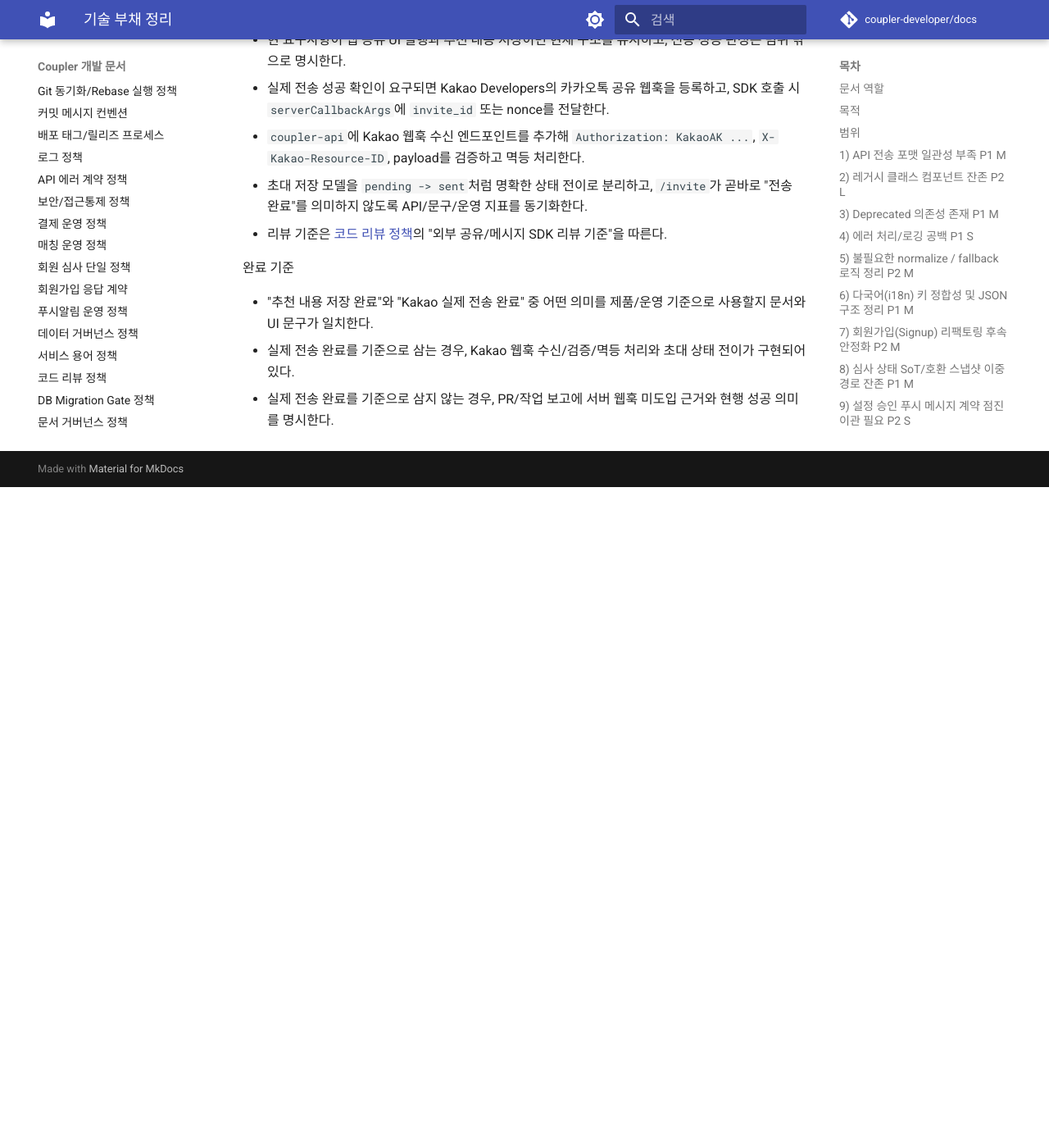
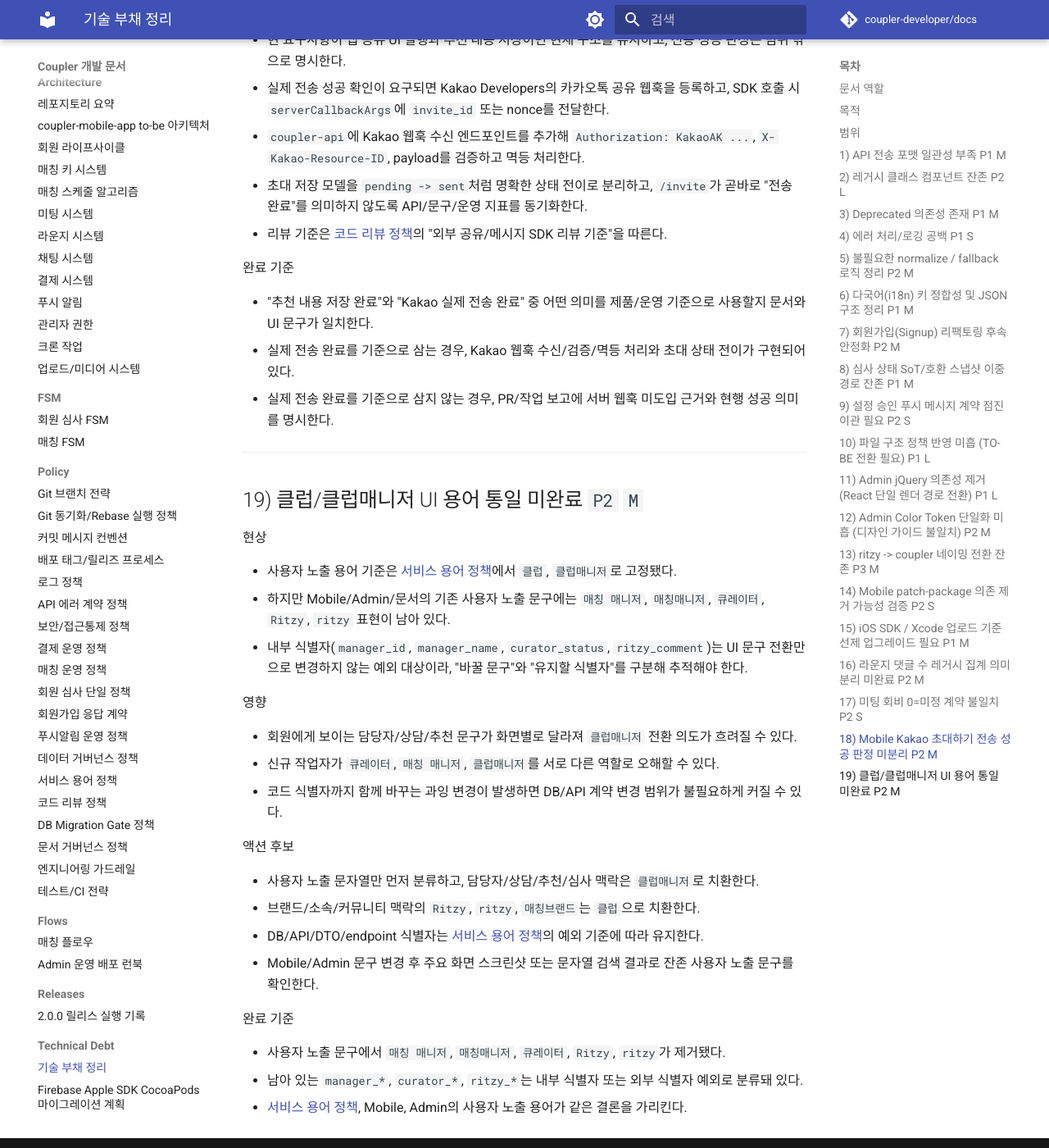
Before and after one commit to coupler-developer/docs, an MkDocs documentation site: the page built from content/technical-debt/technical-debt.md, in a window 1280 px wide and 1400 px high, scrolled down 12234 px. Shown: the whole window at 82% size. Built offline with MkDocs 1.6.1 and Material for MkDocs 9.7.7, drawn with Linux system fonts in a browser that asks for light colours; comment, search, counter and statistics services are not loaded; before the commit the page ends 12828 px from its top, so only the background shows below that.

Commit message:
docs: 용어 통일 부채 추가
Changes:
- 클럽/클럽매니저 UI 용어 통일 잔존 이슈를 기술부채에 추가

Tests:
- yarn validate:docs

```diff
--- a/content/technical-debt/technical-debt.md
+++ b/content/technical-debt/technical-debt.md
@@ -421,3 +421,32 @@
 - "추천 내용 저장 완료"와 "Kakao 실제 전송 완료" 중 어떤 의미를 제품/운영 기준으로 사용할지 문서와 UI 문구가 일치한다.
 - 실제 전송 완료를 기준으로 삼는 경우, Kakao 웹훅 수신/검증/멱등 처리와 초대 상태 전이가 구현되어 있다.
 - 실제 전송 완료를 기준으로 삼지 않는 경우, PR/작업 보고에 서버 웹훅 미도입 근거와 현행 성공 의미를 명시한다.
+
+---
+
+## 19) 클럽/클럽매니저 UI 용어 통일 미완료 `P2` `M`
+
+현상
+
+- 사용자 노출 용어 기준은 [서비스 용어 정책](../policy/service-terminology-policy.md)에서 `클럽`, `클럽매니저`로 고정됐다.
+- 하지만 Mobile/Admin/문서의 기존 사용자 노출 문구에는 `매칭 매니저`, `매칭매니저`, `큐레이터`, `Ritzy`, `ritzy` 표현이 남아 있다.
+- 내부 식별자(`manager_id`, `manager_name`, `curator_status`, `ritzy_comment`)는 UI 문구 전환만으로 변경하지 않는 예외 대상이라, "바꿀 문구"와 "유지할 식별자"를 구분해 추적해야 한다.
+
+영향
+
+- 회원에게 보이는 담당자/상담/추천 문구가 화면별로 달라져 `클럽매니저` 전환 의도가 흐려질 수 있다.
+- 신규 작업자가 `큐레이터`, `매칭 매니저`, `클럽매니저`를 서로 다른 역할로 오해할 수 있다.
+- 코드 식별자까지 함께 바꾸는 과잉 변경이 발생하면 DB/API 계약 변경 범위가 불필요하게 커질 수 있다.
+
+액션 후보
+
+- 사용자 노출 문자열만 먼저 분류하고, 담당자/상담/추천/심사 맥락은 `클럽매니저`로 치환한다.
+- 브랜드/소속/커뮤니티 맥락의 `Ritzy`, `ritzy`, `매칭브랜드`는 `클럽`으로 치환한다.
+- DB/API/DTO/endpoint 식별자는 [서비스 용어 정책](../policy/service-terminology-policy.md)의 예외 기준에 따라 유지한다.
+- Mobile/Admin 문구 변경 후 주요 화면 스크린샷 또는 문자열 검색 결과로 잔존 사용자 노출 문구를 확인한다.
+
+완료 기준
+
+- 사용자 노출 문구에서 `매칭 매니저`, `매칭매니저`, `큐레이터`, `Ritzy`, `ritzy`가 제거됐다.
+- 남아 있는 `manager_*`, `curator_*`, `ritzy_*`는 내부 식별자 또는 외부 식별자 예외로 분류돼 있다.
+- [서비스 용어 정책](../policy/service-terminology-policy.md), Mobile, Admin의 사용자 노출 용어가 같은 결론을 가리킨다.
```
